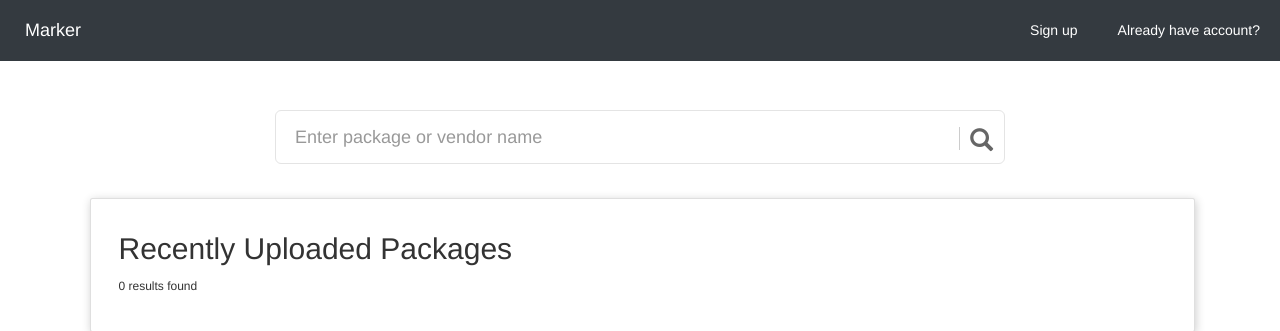
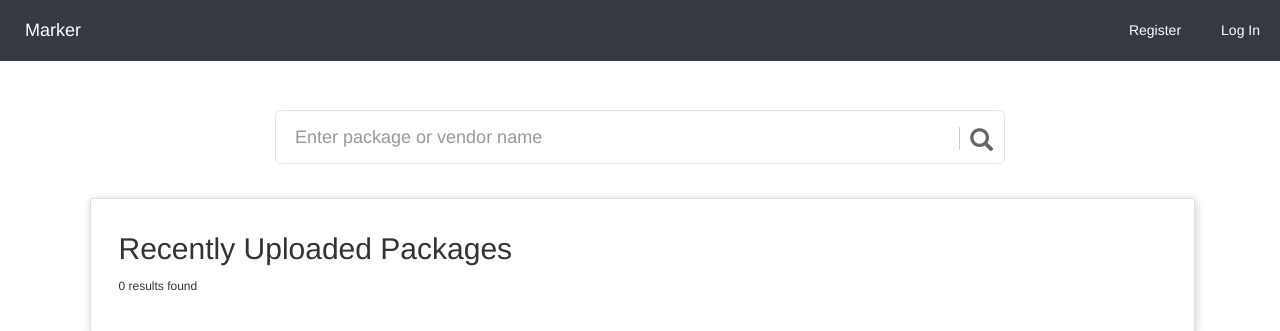
Before and after one commit to KWElites/marker-web, a Django app: page / in a window 1280 px wide. Shown: the top 331 px of the page. Run offline with Django 3.2, Linux system fonts and the light colour scheme; some libraries are stand-ins or nearby versions.

Commit message:
updated the navigation bar labels

```diff
--- a/users/templates/navbar.html
+++ b/users/templates/navbar.html
@@ -27,10 +27,10 @@
               </li>
             {% else %}
               <li class="nav-item active">
-                <a class="nav-link" href="{% url 'register' %}">Sign up</a>
+                <a class="nav-link" href="{% url 'register' %}">Register</a>
               </li>
               <li class="nav-item active">
-                <a class="nav-link" href="{% url 'login' %}">Already have account?</a>
+                <a class="nav-link" href="{% url 'login' %}">Log In</a>
               </li>
             {% endif %}
           </ul>
```
